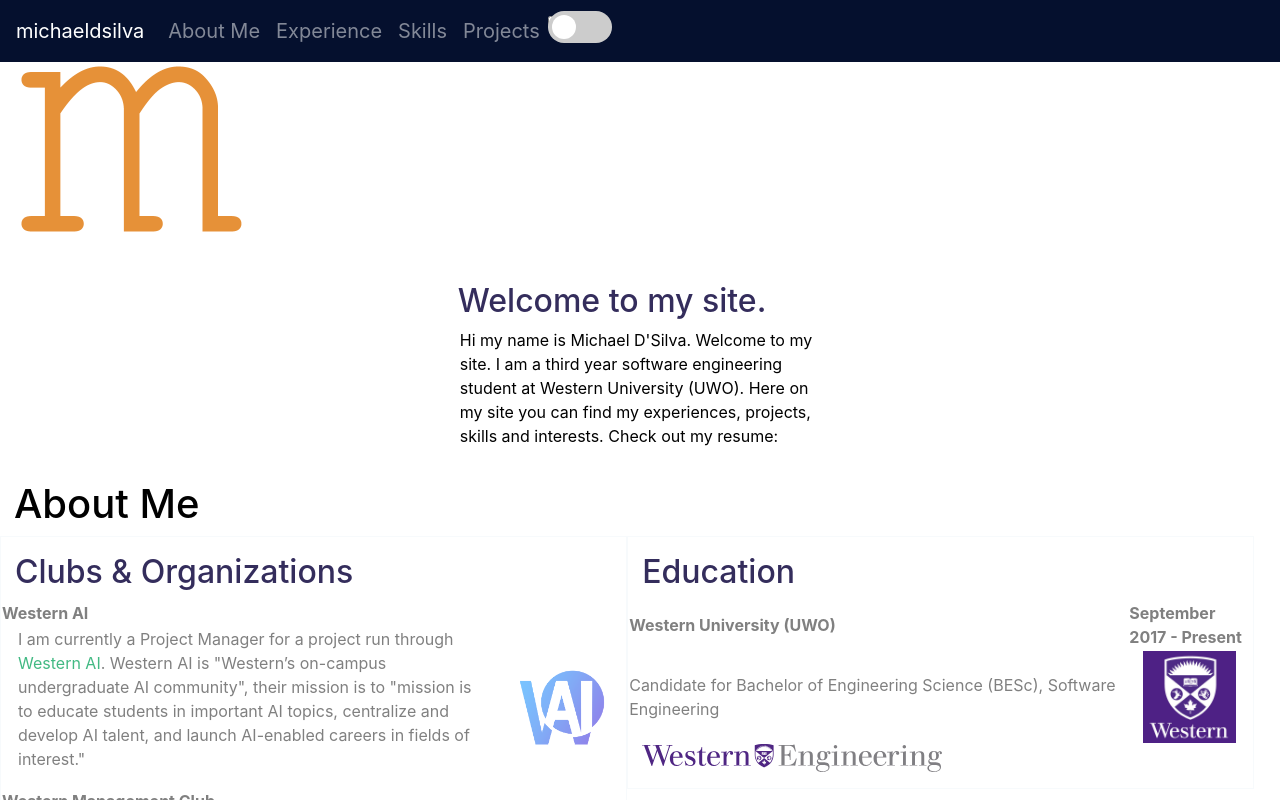
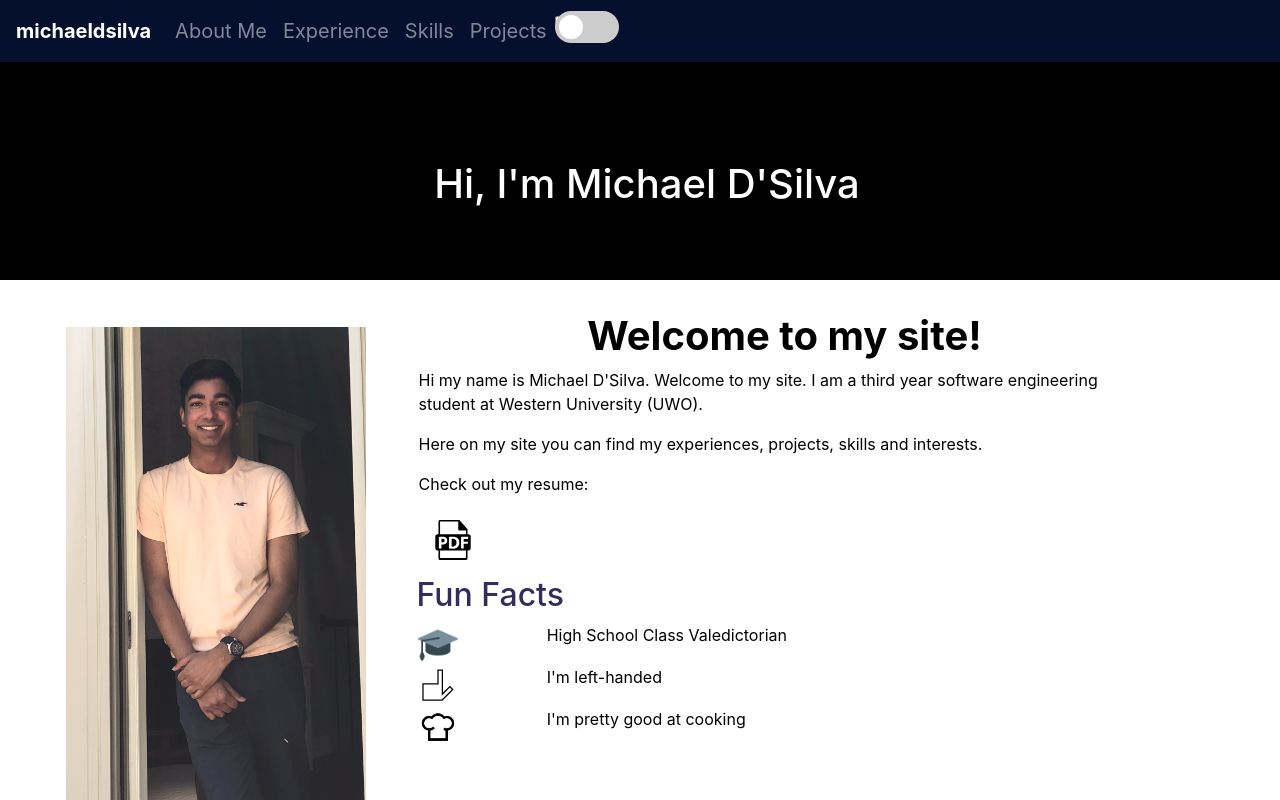
Before and after one commit to michaelddsilva/site-prototype-vue, a Vue app in the folder mysite/: page / in a window 1280 px wide. Shown: the top 800 px of the page. Built offline with nearby package versions, Linux system fonts and the light colour scheme.

Commit message:
Added welcome component

```diff
--- a/mysite/src/App.vue
+++ b/mysite/src/App.vue
@@ -1,34 +1,54 @@
 <template>
   <div id="app">
     <Navigation/>
-    <HelloWorld id="HelloWorld" />
-    <AboutMe id="aboutMe" />
+    <div id="helloWorld"></div>
+    <HelloWorld/>
+    <div id="Welcome"></div>
+    <Welcome/>
+    <div id="aboutMe"></div>
+    <AboutMe/>
+    <div id="experience"></div>
     <Experience/>
+    <div id="skills"></div>
     <Skills/>
+    <div id="projects"></div>
     <Projects/>
+    <Footer/>
   </div>
 </template>
 
 <script>
 import Navigation from './components/Navigation.vue'
 import HelloWorld from './components/HelloWorld.vue'
+import Welcome from './components/Welcome.vue'
 import AboutMe from './components/AboutMe.vue'
 import Experience from './components/Experience.vue'
 import Skills from './components/Skills.vue'
 import Projects from './components/Projects.vue'
+import Footer from './components/Footer.vue'
 
 export default {
   name: 'App',
   components: {
     Navigation,
     HelloWorld,
+    Welcome,
     AboutMe,
     Experience,
     Skills,
-    Projects
+    Projects,
+    Footer
+  },
+  methods: {
+    copyrightYear() {
+      var year = new Date().getFullYear();
+      document.querySelector("footer p").innerHTML = "Copyright <i class='far fa-copyright'></i> " + year + " Michael D'Silva";
+    }
   },
   mounted: function() {
     console.log("App mounted.");
+    var year = new Date().getFullYear();
+      document.querySelector("footer p").innerHTML = "Copyright &#169 " + year + " Michael D'Silva";
   }
 }
 </script>
--- a/mysite/src/assets/styles/styles.css
+++ b/mysite/src/assets/styles/styles.css
@@ -47,65 +47,6 @@ body {
 ::selection {
   color: white;
   background: #FF853D;
-}
-
-.me {
-  border-style: none;
-}
-
-.me1 {
-  padding-top: 1em;
-  padding-bottom: 1em;
-  background: var(--container-color);
-  border-style: none;
-  width: 31%;
-  min-width: 350px;
-  display: inline-block;
-}
-
-.me2 {
-  padding-top: 1em;
-  padding-bottom: 1em;
-  background: none;
-  width: 60%;
-  min-width: 350px;
-  display: inline-block;
-}
-
-.me3 {
-  padding: 1em;
-  border-style: none;
-  width: 100%;
-  min-width: 350px;
-  display: inline-block;
-}
-
-.me3 p, .me3 ul, .me3 td, .me3 th {
-  color: var(--active-p-color);
-}
-
-.me td {
-  background: var(--container-color);
-  margin-right: 0;
-  margin-left: 0;
-  margin-bottom: 4px;
-  width: fit-content;
-  min-height: 70px;
-  vertical-align: middle;
-}
-
-.me tbody {
-  margin: 5px;
-}
-
-.me table img {
-  transform: scale(-1, 1);
-  transform-origin: center;
-}
-
-.resume{
-  text-align: center;
-  padding: 1em;
 }
 
 .container{
@@ -259,7 +200,7 @@ table{
 }
 
 .FooterClass{
-  background: var(--nav-color);
+  background: var(--background-color);
   text-align: center;
   position: relative;
       bottom: 0;
--- a/mysite/src/components/AboutMe.vue
+++ b/mysite/src/components/AboutMe.vue
@@ -1,5 +1,6 @@
 <template>
   <div class="hello">
+<br>
   <h1>About Me</h1>
         <div style="align-self: center">
 
@@ -61,28 +62,14 @@
 
 <script>
 export default {
-  name: 'AboutMe'
+  name: 'AboutMe',
+  mounted() {
+      console.log("AboutMe mounted.")
+  }
 }
 </script>
 
 <!-- Add "scoped" attribute to limit CSS to this component only -->
 <style scoped>
-h3 {
-  margin: 40px 0 0;
-}
-ul {
-  list-style-type: none;
-  padding: 0;
-}
-li {
-  display: inline-block;
-  margin: 0 10px;
-}
-a {
-  color: #42b983;
-}
 
-.container {
-  width: 50%;
-}
 </style>
--- /dev/null
+++ b/mysite/src/components/Footer.vue
@@ -0,0 +1,30 @@
+<template>
+        <footer class = "FooterClass">
+        <p></p>
+        <div class = "links">
+            <p>Icons from <a target="_blank" href="https://icons8.com">Icons8</a>. Hosted through <a href="https://github.io" target ="_blank">github.io</a>.</p>
+        </div>
+    </footer>
+</template>
+
+<script>
+export default {
+    name: 'Footer',
+    methods: {
+        copyrightYear() {
+        var year = new Date().getFullYear();
+        document.querySelector("footer p").innerHTML = "Copyright <i class='far fa-copyright'></i> " + year + " Michael D'Silva";
+        }
+    },
+    mounted: function() {
+        console.log("Footer mounted.");
+        var year = new Date().getFullYear();
+        document.querySelector("footer p").innerHTML = "Copyright &#169 " + year + " Michael D'Silva";
+    }
+}
+</script>
+
+<!-- Add "scoped" attribute to limit CSS to this component only -->
+<style scoped>
+
+</style>
--- a/mysite/src/components/HelloWorld.vue
+++ b/mysite/src/components/HelloWorld.vue
@@ -1,17 +1,31 @@
 <template>
-  <div class="hello">
-    <img src="../assets/images/site_icons/m.png">
-    <div class="container">
-      <h2>Welcome to my site.</h2>
-      <p>Hi my name is Michael D'Silva. Welcome to my site. I am a third year software engineering student at Western University (UWO). Here on my site you can find my experiences, projects, skills and interests. Check out my resume:</p>
-    </div>
-
+  <div class="name">
+      <a href=#intro><h1 id="hello"></h1></a>
+      <h2 id ="titles"></h2>
   </div>
 </template>
 
 <script>
 export default {
   name: 'HelloWorld',
+  methods: {
+
+  },
+  mounted: function() {
+      console.log("Footer mounted.");
+      var i = 0;
+      var name = "Hi, I'm Michael D'Silva";
+      var speed1 = 100;
+      function typeMyName() {
+        if (i < name.length) {
+          document.getElementById("hello").innerHTML += name.charAt(i);
+          i++;
+
+          setTimeout(typeMyName, speed1);
+        }
+      }
+      typeMyName();
+  }
 
 }
 </script>
--- a/mysite/src/components/Navigation.vue
+++ b/mysite/src/components/Navigation.vue
@@ -1,16 +1,16 @@
 <template>
   <div class="topnav">
         <b-navbar toggleable="lg" type="dark" variant="faded">
-            <b-navbar-brand href="#">michaeldsilva</b-navbar-brand>
+            <b-navbar-brand href="#helloWorld"><b>michaeldsilva</B></b-navbar-brand>
 
             <b-navbar-toggle target="nav-collapse"></b-navbar-toggle>
 
             <b-collapse id="nav-collapse" is-nav>
             <b-navbar-nav>
-                <b-nav-item href="#AboutMe">About Me</b-nav-item>
-                <b-nav-item href="#Experience">Experience</b-nav-item>
-                <b-nav-item href="#Skills">Skills</b-nav-item>
-                <b-nav-item href="#Projects">Projects</b-nav-item>
+                <b-nav-item href="#aboutMe">About Me</b-nav-item>
+                <b-nav-item href="#experience">Experience</b-nav-item>
+                <b-nav-item href="#skills">Skills</b-nav-item>
+                <b-nav-item href="#projects">Projects</b-nav-item>
             </b-navbar-nav>
             <div class="switch-container">
                 <label class="switch">
@@ -28,10 +28,10 @@
 export default {
   name: 'Navigation',
   methods: {
-    created: function() {
+    created() {
         console.log("Navigation created.");
     },
-    mounted: function() {
+    mounted() {
         console.log("Navigation mounted.");
     },
     toggleCSS() {
--- a/mysite/src/components/Projects.vue
+++ b/mysite/src/components/Projects.vue
@@ -15,22 +15,5 @@ export default {
 
 <!-- Add "scoped" attribute to limit CSS to this component only -->
 <style scoped>
-h3 {
-  margin: 40px 0 0;
-}
-ul {
-  list-style-type: none;
-  padding: 0;
-}
-li {
-  display: inline-block;
-  margin: 0 10px;
-}
-a {
-  color: #42b983;
-}
 
-.container {
-  width: 50%;
-}
 </style>
--- /dev/null
+++ b/mysite/src/components/Welcome.vue
@@ -0,0 +1,117 @@
+<template>
+  <div class="container">
+
+  <div class="me1" style="text-align: center">
+        <img src="../assets/images/me_images/me4.png" width = 300px alt = "me">
+    </div>
+
+    <div class="me2" >
+        <div class="me" style="text-align: left">
+            <h1 style="text-align: center"><b>Welcome to my site!</b></h1>
+            <p>Hi my name is Michael D'Silva. Welcome to my site. I am a third year software engineering student at Western University (UWO).</p>
+            <p>Here on my site you can find my experiences, projects, skills and interests.</p>
+            <p>Check out my resume: <br><br>
+
+                <a href="../assets/files/Michael%20D'Silva's%20Resume v2.pdf" target = "_blank"><img src="../assets/images/pdf.svg" width="40px"></a>
+            </p>
+            <h2>Fun Facts</h2>
+            <table>
+                <tbody>
+                    <tr>
+                        <td><img src="../assets/images/funFacts_symbols/icons8-graduation-cap-96.png" width="40px"></td>
+                        <td><p>High School Class Valedictorian</p></td>
+                    </tr>
+                </tbody>
+                <tbody>
+                    <tr>
+                        <td><img src="../assets/images/funFacts_symbols/righthand.svg" width="40px"></td>
+                        <td><p>I'm left-handed</p></td>
+                    </tr>
+                </tbody>
+                <tbody>
+                    <tr>
+                        <td><img src="../assets/images/funFacts_symbols/icons8-chef-64.png" width="40px"></td>
+                        <td><p>I'm pretty good at cooking</p></td>
+                    </tr>
+                </tbody>
+            </table>
+        </div>
+
+    </div>
+  </div>
+</template>
+
+<script>
+export default {
+  name: 'Welcome'
+}
+</script>
+
+<!-- Add "scoped" attribute to limit CSS to this component only -->
+<style scoped>
+.me {
+  border-style: none;
+}
+
+.me1 {
+  background: var(--container-color);
+  border-style: none;
+  width: 31%;
+  min-width: 350px;
+  display: inline-block;
+
+}
+
+.img {
+    display: inline-block;
+    position: relative;
+    top: 0;
+}
+
+.me2 {
+  padding-top: 1em;
+  padding-bottom: 1em;
+  background: none;
+  width: 60%;
+  min-width: 350px;
+  display: inline-block;
+}
+
+.me3 {
+  padding: 1em;
+  border-style: none;
+  width: 100%;
+  min-width: 350px;
+  display: inline-block;
+}
+
+.me3 p, .me3 ul, .me3 td, .me3 th {
+  color: var(--active-p-color);
+}
+
+.me td {
+  background: var(--container-color);
+  margin-right: 0;
+  margin-left: 0;
+  margin-bottom: 4px;
+  width: fit-content;
+  min-height: 70px;
+  vertical-align: middle;
+}
+
+.me tbody {
+  margin: 5px;
+}
+
+.me table img {
+  transform: scale(-1, 1);
+  transform-origin: center;
+}
+
+.resume{
+  text-align: center;
+  padding: 1em;
+}
+
+
+</style>
```
